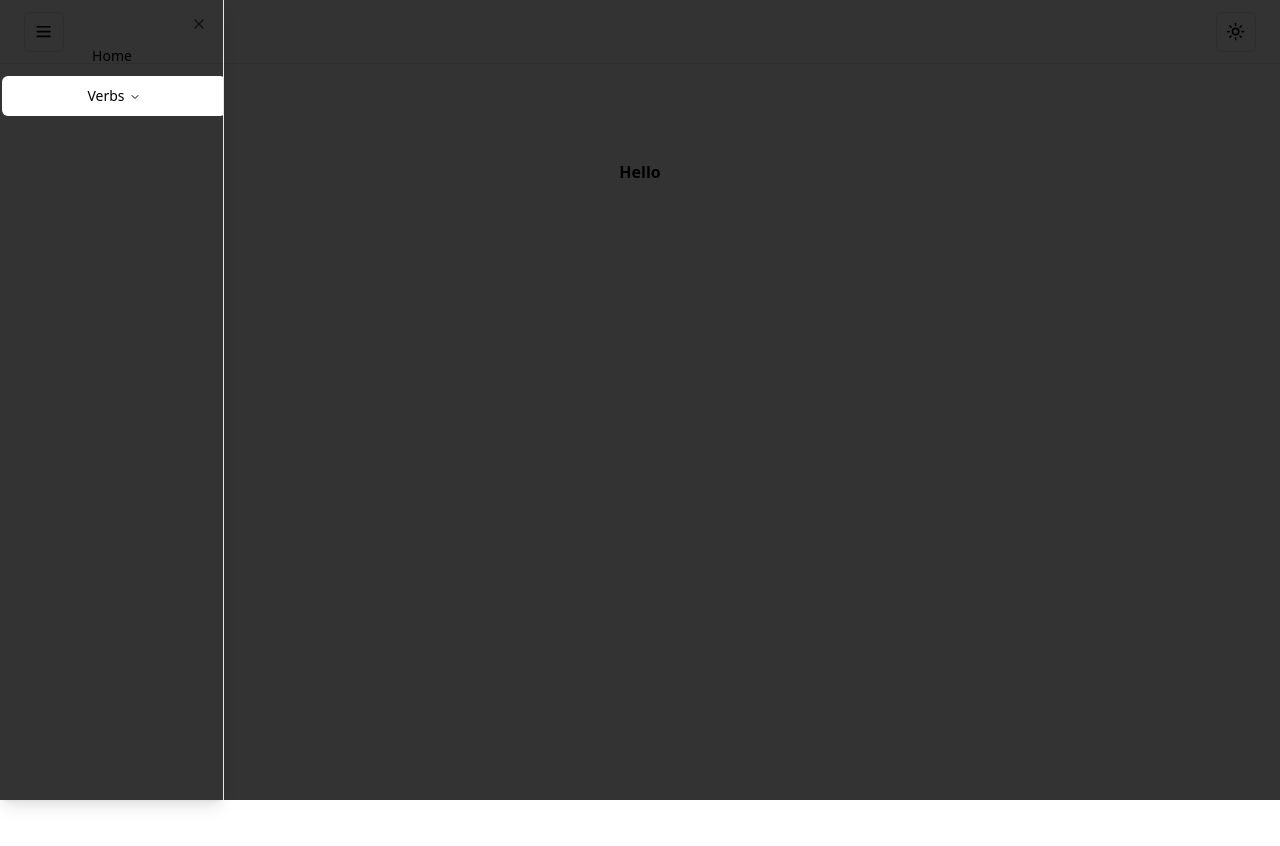
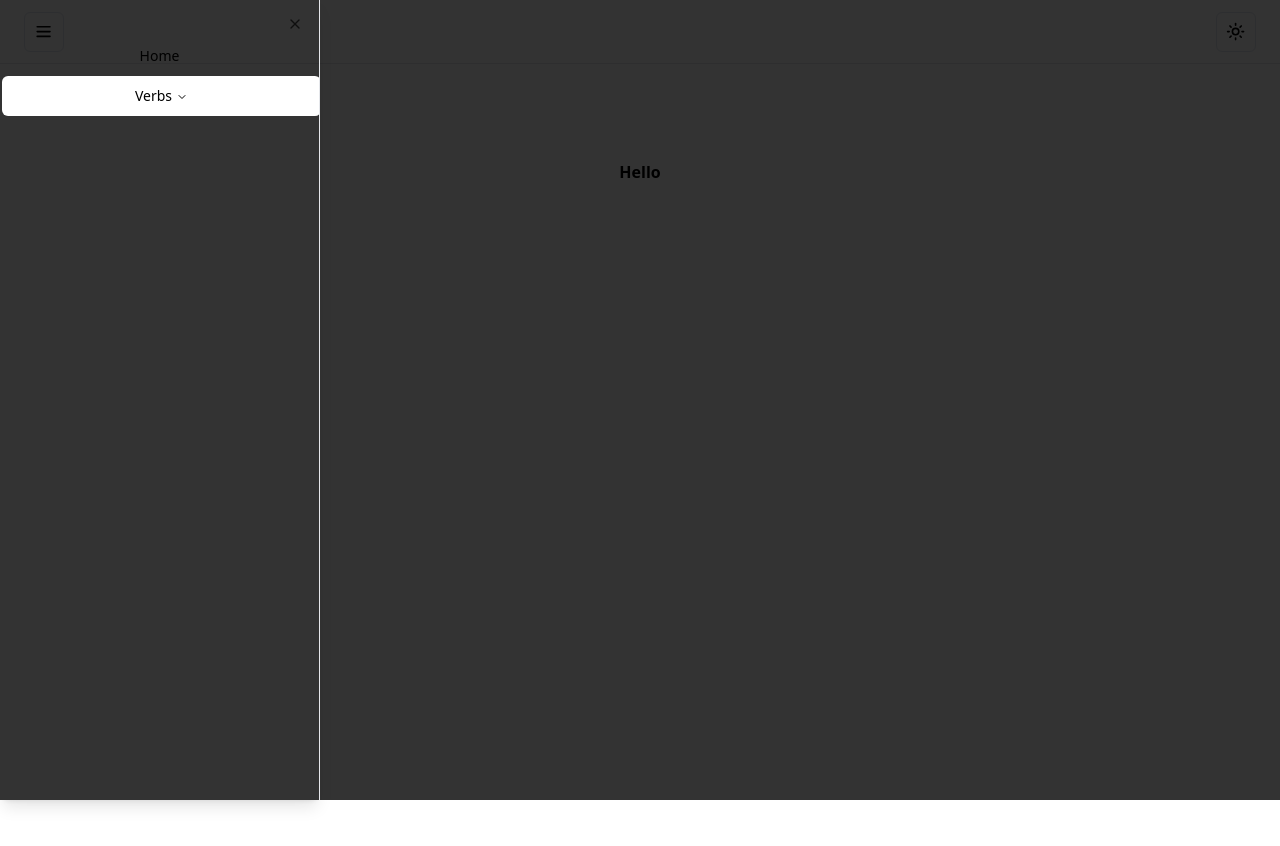
Before and after one commit to eg-heiti-christian/islenska-fyrir-mig, a Next.js app: page / in a window 1280 px wide. Both pictures are taken after a click on the button 44 px from the left and 31 px from the top of the page. Shown: the top 846 px of the page. Built offline with nearby package versions, Linux system fonts and the light colour scheme.

Commit message:
Updated styling for navbar

```diff
--- a/src/app/globals.css
+++ b/src/app/globals.css
@@ -1,6 +1,6 @@
-@tailwind base;
-@tailwind components;
-@tailwind utilities;
+@import "tailwindcss/base";
+@import "tailwindcss/components";
+@import "tailwindcss/utilities";
 
 
 @layer base {
--- a/src/components/side-nav.tsx
+++ b/src/components/side-nav.tsx
@@ -47,9 +47,9 @@ export default function SideNav() {
         return submenus.map((submenuItem) => {
             return (
                 <li key={submenuItem.label} className="col-span-1">
-                    <NavigationMenuItem className="w-56">
+                    <NavigationMenuItem>
                         <NavigationMenuLink href={submenuItem.href}>
-                            <Button className="w-56" variant="ghost">
+                            <Button className="w-full" variant="ghost">
                                 {submenuItem.label}
                             </Button>
                         </NavigationMenuLink>
@@ -62,22 +62,22 @@ export default function SideNav() {
         return menus.map((menuItem) => {
             if (menuItem.submenu) {
                 return (
-                    <NavigationMenuItem key={menuItem.label}>
-                        <NavigationMenuTrigger className="w-56">
+                    <NavigationMenuItem key={menuItem.label} className="w-full">
+                        <NavigationMenuTrigger className="w-full">
                             {menuItem.label}
                         </NavigationMenuTrigger>
-                        <NavigationMenuContent className="w-56">
-                            <ul className="grid w-56">
-                                {getMenuContent(menuItem.submenu)}
-                            </ul>
+                        <NavigationMenuContent>
+                                <ul className="grid">
+                                    {getMenuContent(menuItem.submenu)}
+                                </ul>
                         </NavigationMenuContent>
                     </NavigationMenuItem>
                 )
             } else {
                 return (
-                    <NavigationMenuItem key={menuItem.label} className="flex">
-                        <NavigationMenuLink className="" href={menuItem.href}>
-                            <Button className="w-56" variant="ghost">
+                    <NavigationMenuItem key={menuItem.label} className="w-full">
+                        <NavigationMenuLink href={menuItem.href}>
+                            <Button className="w-full" variant="ghost">
                                 {menuItem.label}
                             </Button>
                         </NavigationMenuLink>
@@ -97,13 +97,15 @@ export default function SideNav() {
                         <Menu className="h-[1.2rem] w-[1.2rem] rotate-0 scale-100" />
                     </Button>
                 </SheetTrigger>
-                <SheetContent side="left" className="w-56 p-0">
-                    <ScrollArea className="h-screen rounded-md">
-                        <div className="w-56 mt-9">
-                            <NavigationMenu className="rounded-md" orientation="vertical">
-                                <NavigationMenuList className="flex flex-col">
-                                    {getNavLinks()}
-                                </NavigationMenuList>
+                <SheetContent side="left" className="w-full sm:w-1/4 p-0">
+                    <ScrollArea className="w-full h-screen rounded-md">
+                        <div className="min-w-full mt-9">
+                            <NavigationMenu className="min-w-full rounded-md" orientation="vertical">
+                                <div className="w-full">
+                                    <NavigationMenuList className="flex flex-col min-w-full">
+                                        {getNavLinks()}
+                                    </NavigationMenuList>
+                                </div>
                             </NavigationMenu>
                         </div>
                     </ScrollArea>
--- a/src/components/ui/navigation-menu.tsx
+++ b/src/components/ui/navigation-menu.tsx
@@ -30,7 +30,7 @@ const NavigationMenuList = React.forwardRef<
   <NavigationMenuPrimitive.List
     ref={ref}
     className={cn(
-      "group flex flex-1 list-none items-center justify-center space-x-1",
+      "group flex flex-1 list-none items-center justify-center space-x-1 w-full",
       className
     )}
     {...props}
@@ -69,7 +69,7 @@ const NavigationMenuContent = React.forwardRef<
   <NavigationMenuPrimitive.Content
     ref={ref}
     className={cn(
-      "left-0 top-0 w-full data-[motion^=from-]:animate-in data-[motion^=to-]:animate-out data-[motion^=from-]:fade-in data-[motion^=to-]:fade-out data-[motion=from-end]:slide-in-from-right-52 data-[motion=from-start]:slide-in-from-left-52 data-[motion=to-end]:slide-out-to-right-52 data-[motion=to-start]:slide-out-to-left-52 md:absolute md:w-auto",
+      "left-0 top-0 min-w-full data-[motion^=from-]:animate-in data-[motion^=to-]:animate-out data-[motion^=from-]:fade-in data-[motion^=to-]:fade-out data-[motion=from-end]:slide-in-from-right-52 data-[motion=from-start]:slide-in-from-left-52 data-[motion=to-end]:slide-out-to-right-52 data-[motion=to-start]:slide-out-to-left-52 md:absolute md:w-auto",
       className
     )}
     {...props}
@@ -83,10 +83,10 @@ const NavigationMenuViewport = React.forwardRef<
   React.ElementRef<typeof NavigationMenuPrimitive.Viewport>,
   React.ComponentPropsWithoutRef<typeof NavigationMenuPrimitive.Viewport>
 >(({ className, ...props }, ref) => (
-  <div className={cn("absolute left-0 top-full flex justify-center")}>
+  <div className={cn("absolute left-0 top-full flex justify-center w-full")}>
     <NavigationMenuPrimitive.Viewport
       className={cn(
-        "origin-top-center relative mt-1.5 h-[var(--radix-navigation-menu-viewport-height)] w-full overflow-hidden rounded-md border border-slate-200 bg-white text-slate-950 shadow-lg data-[state=open]:animate-in data-[state=closed]:animate-out data-[state=closed]:zoom-out-95 data-[state=open]:zoom-in-90 md:w-[var(--radix-navigation-menu-viewport-width)] dark:border-slate-800 dark:bg-slate-950 dark:text-slate-50",
+        "origin-top-center relative mt-1.5 h-[var(--radix-navigation-menu-viewport-height)] min-w-full overflow-hidden rounded-md border border-slate-200 bg-white text-slate-950 shadow-lg data-[state=open]:animate-in data-[state=closed]:animate-out data-[state=closed]:zoom-out-95 data-[state=open]:zoom-in-90 md:w-[var(--radix-navigation-menu-viewport-width)] dark:border-slate-800 dark:bg-slate-950 dark:text-slate-50",
         className
       )}
       ref={ref}
```
